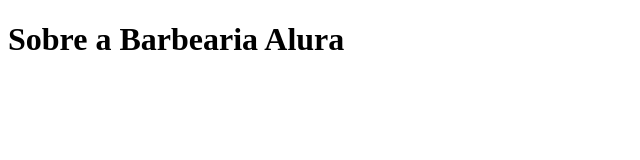
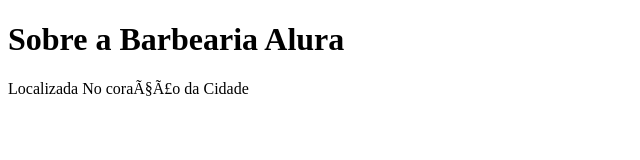
Before and after one commit to Santosfelipee/barbearia-alura, a plain HTML site: page index.html in a window 1280 px wide. Shown: the whole page, without its empty margins (0-640 px from the left). Drawn offline with Linux system fonts and the light colour scheme.

Commit message:
paragrafo

```diff
--- a/index.html
+++ b/index.html
@@ -6,5 +6,6 @@
 </read>
 <body>
 <h1>Sobre a Barbearia Alura</h1>
+<p>Localizada No coração da Cidade</p>
 </body>
 </html>
```
